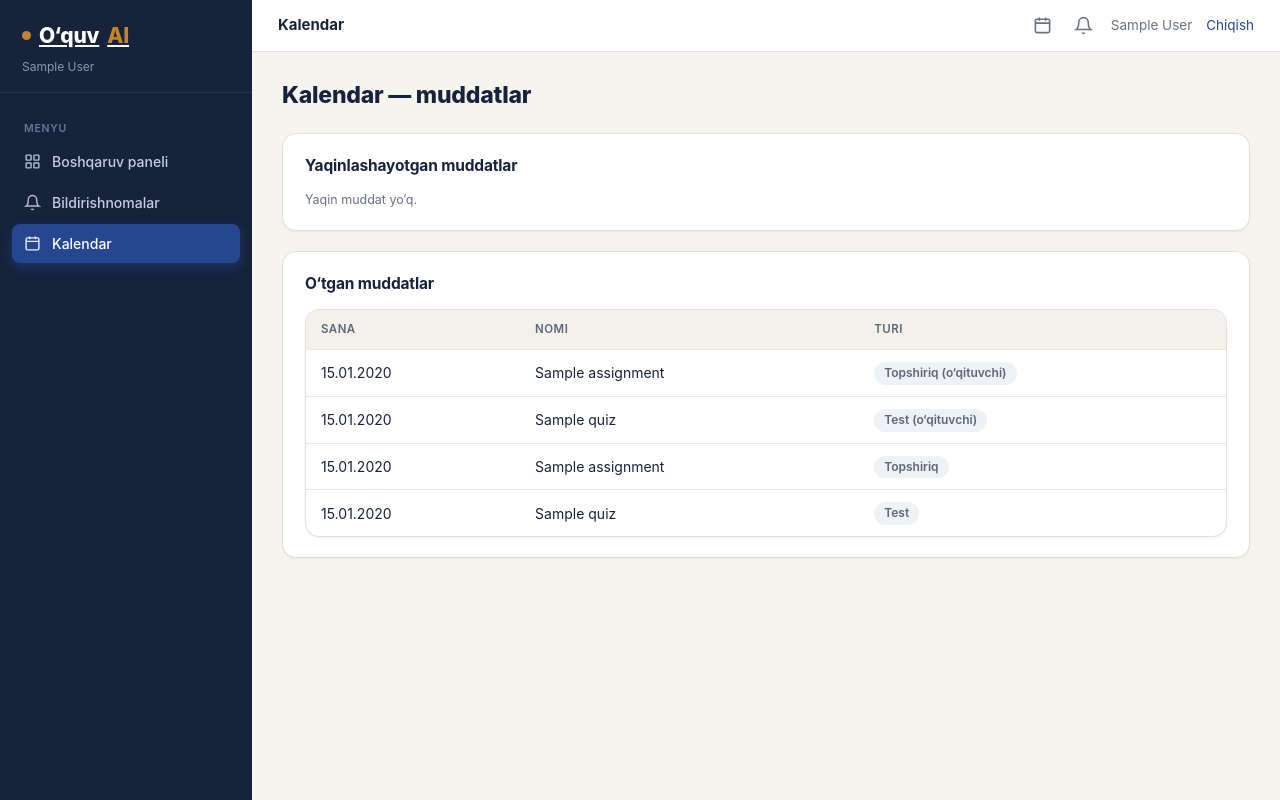
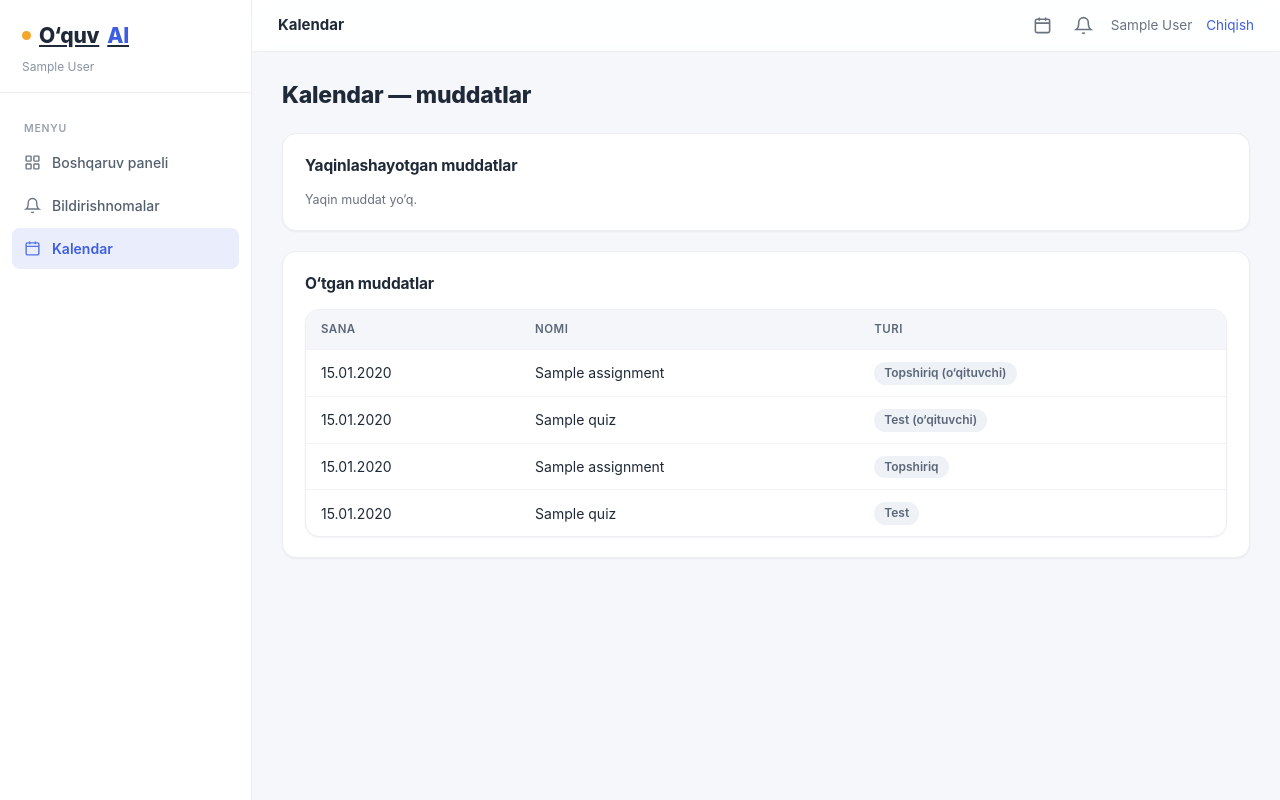
Before and after one commit to AbdullajonInomboyev/baholashAI, a Django app: page /zamdekan/kalendar/ in a window 1280 px wide. Run offline with Django 5.2, Linux system fonts and the light colour scheme; a user stored in the database is signed in; tables that the repository leaves empty hold one stand-in row (values such as "Sample post"); data that the repository does not hold is empty.

Commit message:
Dizayn 1: Preskool uslubi - yorug' oq sidebar, indigo palitra, rangli kartalar, chiplar

```diff
--- a/static/css/app.css
+++ b/static/css/app.css
@@ -1,14 +1,14 @@
 /* ============ O'quvAI — dizayn tizimi ============ */
 :root{
-  --bg:#f6f4ef; --surface:#fff; --surface-2:#f3f1ea; --line:#e4e0d6; --line-2:#ece9e0;
-  --ink:#16233b; --ink-2:#3a4661; --muted:#6b7280;
-  --brand:#274690; --brand-d:#1f3877; --brand-soft:#e6ebf5;
-  --navy:#16233b; --navy-2:#1e2c48; --navy-line:#26324f; --navy-mut:#8b97b0;
-  --gold:#c1832b;
-  --ok:#17664a; --ok-bg:#eafaf1; --warn:#9a5b12; --warn-bg:#fef3e2; --bad:#b4472e; --bad-bg:#fdecec;
+  --bg:#f6f7fb; --surface:#fff; --surface-2:#f4f6fa; --line:#eceef2; --line-2:#f1f3f7;
+  --ink:#1f2937; --ink-2:#3a4661; --muted:#6b7280;
+  --brand:#3d5ee1; --brand-d:#3350c8; --brand-soft:#eaeefc;
+  --navy:#ffffff; --navy-2:#f4f6fa; --navy-line:#eceef2; --navy-mut:#8a93a3;
+  --gold:#f4a52a;
+  --ok:#0f9d6f; --ok-bg:#e6f7f0; --warn:#c77d1a; --warn-bg:#fdf1de; --bad:#e8476a; --bad-bg:#fce8ec;
   --r:10px; --r-sm:8px; --r-lg:14px; --r-pill:999px;
-  --sh-sm:0 1px 2px rgba(22,35,59,.06);
-  --sh:0 1px 2px rgba(22,35,59,.05),0 6px 22px rgba(22,35,59,.07);
+  --sh-sm:0 1px 2px rgba(20,29,51,.05);
+  --sh:0 1px 2px rgba(20,29,51,.04),0 8px 24px rgba(20,29,51,.06);
   --font-head:-apple-system,"Segoe UI",Roboto,"Helvetica Neue",sans-serif;
   --font-body:-apple-system,"Segoe UI",Roboto,"Helvetica Neue",sans-serif;
 }
@@ -49,19 +49,20 @@ a:hover{text-decoration:underline}
 
 /* ============ Panel ============ */
 body.panel{display:grid;grid-template-columns:252px 1fr;min-height:100vh}
-.side{background:var(--navy);color:#cdd5e6;
+.side{background:#fff;color:#55606f;border-right:1px solid var(--line);
   display:flex;flex-direction:column;position:sticky;top:0;height:100vh;z-index:30}
-.side .brand{color:#fff;font-size:21px;font-weight:800;padding:20px 22px 4px;display:flex;align-items:center;gap:8px}
+.side .brand{color:var(--ink);font-size:21px;font-weight:800;padding:20px 22px 4px;display:flex;align-items:center;gap:8px}
 .side .brand .dot{width:9px;height:9px;border-radius:50%;background:var(--gold);display:inline-block}
-.side-scope{padding:2px 22px 16px;font-size:12px;color:var(--navy-mut);border-bottom:1px solid var(--navy-line)}
+.side .brand span{color:var(--brand)}
+.side-scope{padding:2px 22px 16px;font-size:12px;color:var(--navy-mut);border-bottom:1px solid var(--line)}
 .side-nav{padding:12px 12px 24px;overflow-y:auto}
-.side-nav .group{font-size:10.5px;text-transform:uppercase;letter-spacing:.07em;color:#69769a;margin:16px 12px 6px;font-weight:600}
-.side-nav a{display:flex;align-items:center;gap:11px;padding:9px 12px;border-radius:var(--r-sm);
-  color:#c4cde2;font-size:14px;font-weight:500;margin-bottom:2px;transition:background .12s,color .12s}
-.side-nav a:hover{background:var(--navy-2);color:#fff;text-decoration:none}
-.side-nav a.active{background:var(--brand);color:#fff;box-shadow:0 4px 12px rgba(36,86,198,.35)}
-.side-nav a svg{width:17px;height:17px;flex:none;opacity:.9}
-.side-sel{width:100%;background:var(--navy-2);color:#e6ebf5;border:1px solid var(--navy-line);
+.side-nav .group{font-size:10.5px;text-transform:uppercase;letter-spacing:.07em;color:#9aa1ad;margin:16px 12px 6px;font-weight:600}
+.side-nav a{display:flex;align-items:center;gap:11px;padding:10px 12px;border-radius:var(--r-sm);
+  color:#55606f;font-size:14px;font-weight:500;margin-bottom:2px;transition:background .12s,color .12s}
+.side-nav a:hover{background:var(--surface-2);color:var(--ink);text-decoration:none}
+.side-nav a.active{background:var(--brand-soft);color:var(--brand);font-weight:600}
+.side-nav a svg{width:17px;height:17px;flex:none;opacity:.85}
+.side-sel{width:100%;background:var(--surface-2);color:var(--ink);border:1px solid var(--line);
   border-radius:var(--r-sm);padding:8px 10px;font-size:13px}
 
 .main-col{display:flex;flex-direction:column;min-width:0}
@@ -80,6 +81,14 @@ body.panel{display:grid;grid-template-columns:252px 1fr;min-height:100vh}
 /* cards */
 .cards{display:grid;grid-template-columns:repeat(auto-fit,minmax(170px,1fr));gap:14px;margin-bottom:22px}
 .card{background:var(--surface);border:1px solid var(--line);border-radius:var(--r-lg);
+  padding:18px 20px;box-shadow:var(--sh-sm);transition:transform .15s,box-shadow .15s;
+  border-top:3px solid var(--brand)}
+.cards .card:nth-child(6n+1){border-top-color:#3d5ee1}
+.cards .card:nth-child(6n+2){border-top-color:#0f9d6f}
+.cards .card:nth-child(6n+3){border-top-color:#f4a52a}
+.cards .card:nth-child(6n+4){border-top-color:#0aa5e9}
+.cards .card:nth-child(6n+5){border-top-color:#7b61ff}
+.cards .card:nth-child(6n+6){border-top-color:#e8476a}
   padding:16px 18px;box-shadow:var(--sh-sm);transition:transform .12s,box-shadow .12s}
 .card:hover{transform:translateY(-2px);box-shadow:var(--sh)}
 .card .n{font-family:var(--font-head);font-size:27px;font-weight:800;color:var(--ink);line-height:1.1}
@@ -193,3 +202,13 @@ form.stack .row>div{flex:1;min-width:190px}
 .tree details details .leaf{padding-left:34px;font-size:13px}
 .tree details details .leaf.all{padding-left:22px}
 .tree .yr>summary{font-family:var(--font-head);font-weight:700}
+
+/* ============ Dizayn: filtr chiplari + kichik yaxshilanishlar ============ */
+.filters{display:flex;flex-wrap:wrap;gap:8px}
+.chip{display:inline-block;padding:7px 14px;border-radius:var(--r-pill);font-size:13px;font-weight:500;
+  background:#fff;border:1px solid var(--line);color:var(--ink-2);text-decoration:none;transition:all .12s}
+.chip:hover{border-color:var(--brand);color:var(--brand);text-decoration:none}
+.chip.active{background:var(--brand);border-color:var(--brand);color:#fff}
+.btn.gold{background:var(--brand)}.btn.gold:hover{background:var(--brand-d)}
+.help{color:var(--muted);font-size:12.5px}
+.empty{padding:22px;text-align:center;color:var(--muted);background:var(--surface);border:1px dashed var(--line);border-radius:var(--r-lg)}
--- a/templates/portal/base_panel.html
+++ b/templates/portal/base_panel.html
@@ -12,7 +12,7 @@
 </head>
 <body class="panel">
   <aside class="side">
-    <a class="brand" href="{% url 'core:dashboard' %}"><span class="dot"></span>O‘quv<span style="color:var(--gold)">AI</span></a>
+    <a class="brand" href="{% url 'core:dashboard' %}"><span class="dot"></span>O‘quv<span style="color:var(--brand)">AI</span></a>
     <div class="side-scope">{{ panel_scope }}</div>
     <nav class="side-nav">{% block nav %}{% endblock %}</nav>
   </aside>
```
